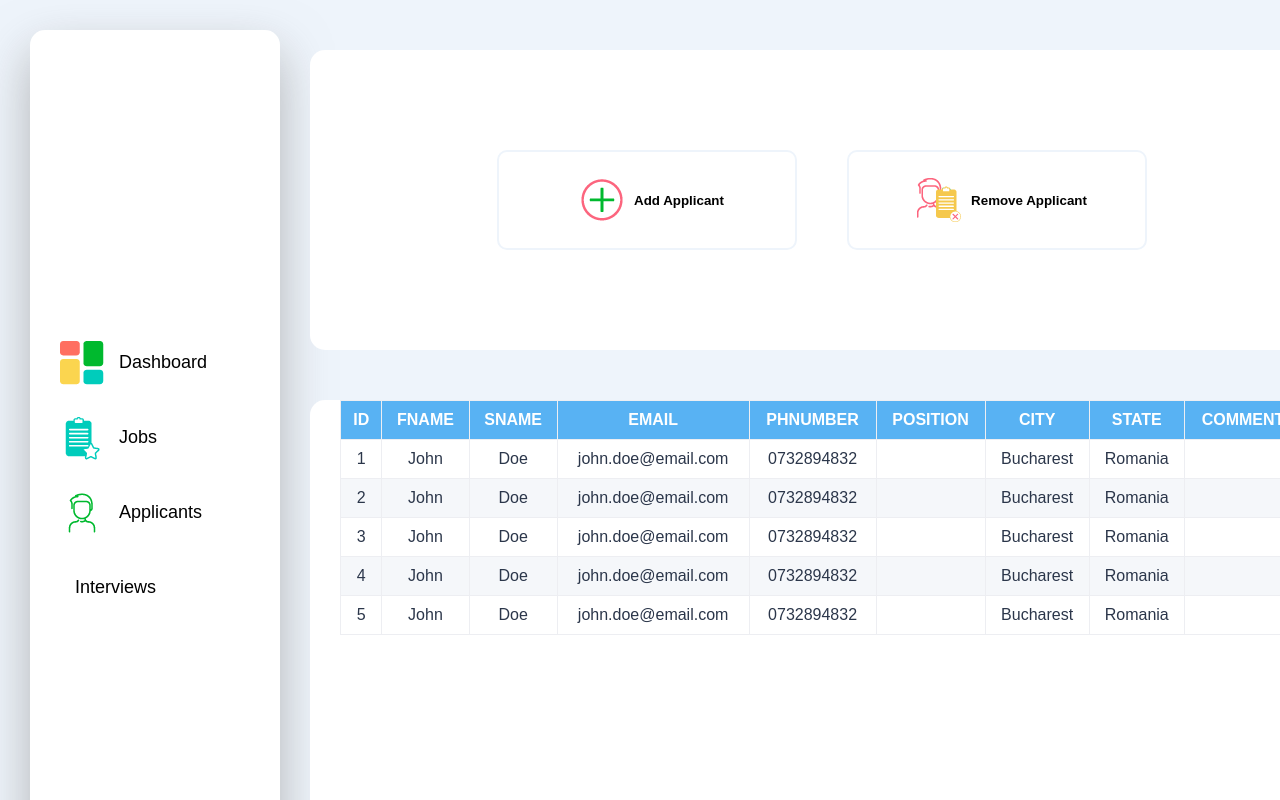
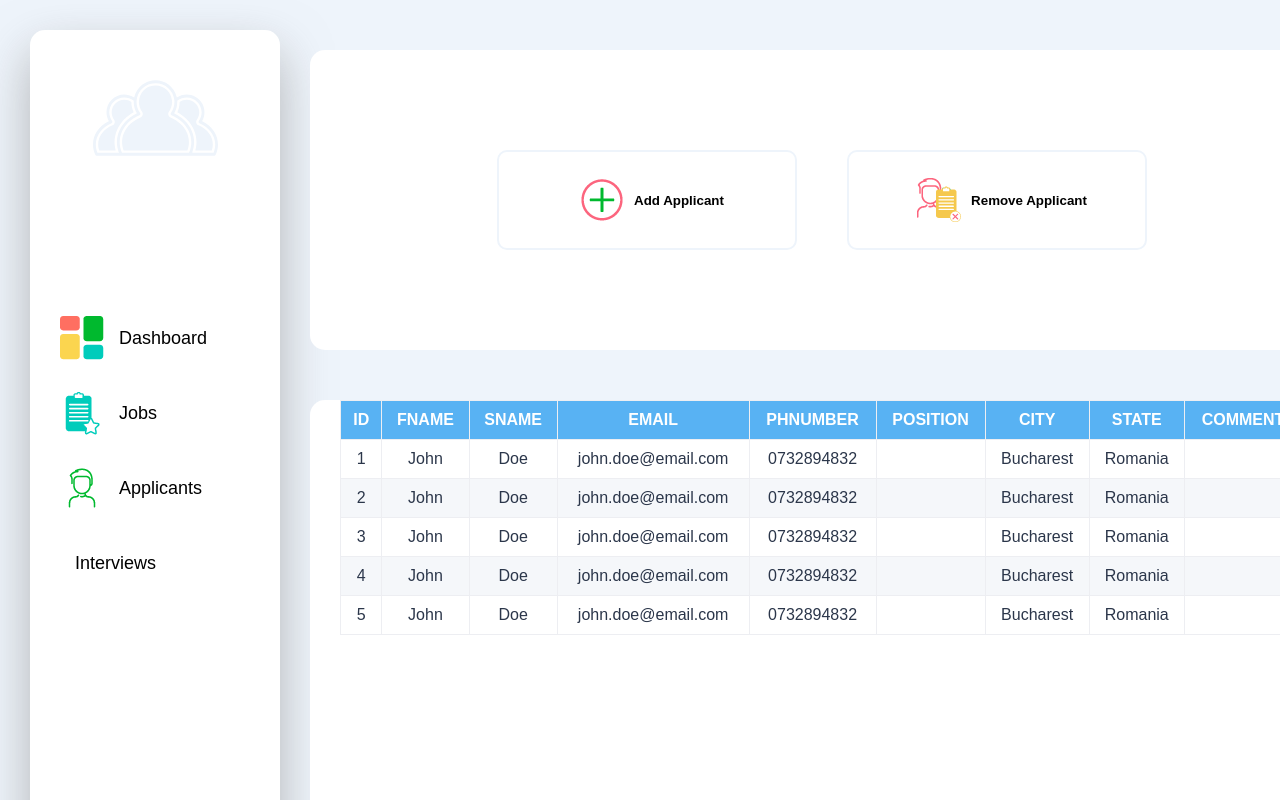
Before and after one commit to rlaurentiu4/HR-Dashboard-App, a React app: page /applicantView in a window 1280 px wide. Shown: the top 800 px of the page. Built offline with nearby package versions, Linux system fonts and the light colour scheme.

Commit message:
Table for app restructured
+ logo added

```diff
--- a/src/app.crit.less
+++ b/src/app.crit.less
@@ -11,6 +11,11 @@ body {
   overflow-x: hidden;
   background-color: #eef4fb;
   font-family: @font;
+}
+
+.logo {
+  width: 50%;
+  margin-top: 50px;
 }
 
 .flex-center {
@@ -47,7 +52,7 @@ body {
   .anim_fade-in();
 
   nav {
-    margin-top: 300px;
+    margin-top: 150px;
   }
 }
 
--- a/src/components/appTable.jsx
+++ b/src/components/appTable.jsx
@@ -1,21 +1,14 @@
 import React from 'react';
 import appData from '../utilities/appData.js';
 
-class AppTable extends React.Component {
-  constructor(props) {
-    super(props);
-    this.renderTable = this.renderTable.bind(this);
-    this.renderTableHeader = this.renderTableHeader.bind(this);
-  }
-
-  renderTableHeader() {
+function RenderTableHeader() {
   let header = Object.keys(appData[0]);
   return header.map((key, index) => {
     return <th key={index}>{key.toUpperCase()}</th>;
   });
 }
 
-  renderTable() {
+function TableOfApp() {
   return appData.map((applicant) => {
     const {
       id,
@@ -44,6 +37,11 @@ class AppTable extends React.Component {
   });
 }
 
+class AppTable extends React.Component {
+  constructor(props) {
+    super(props);
+  }
+
   render() {
     return (
       <React.Fragment>
@@ -51,8 +49,10 @@ class AppTable extends React.Component {
           <div>
             <table className="react-table">
               <tbody>
-                <tr>{this.renderTableHeader()}</tr>
-                {this.renderTable()}
+                <tr>
+                  <RenderTableHeader />
+                </tr>
+                <TableOfApp />
               </tbody>
             </table>
           </div>
--- a/src/components/navBar.jsx
+++ b/src/components/navBar.jsx
@@ -4,11 +4,13 @@ import { Link } from 'react-router-dom';
 import dashboardIcon from '../assets/icons/dashboard_icon.png';
 import jobIcon from '../assets/icons/jobs_icon.png';
 import appIcon from '../assets/icons/applicant_icon.png';
+import logo from '../assets/icons/logo.svg';
 
 class NavBar extends React.Component {
   render() {
     return (
       <div className="main_nav">
+        <img src={logo} className="logo" />
         <nav>
           <Link to="/" exact>
             <div className="nav_menu_link">
```
Also changed, not shown: src/assets/icons/logo.svg (added). Lines whose indentation alone changed are shown as unchanged.
